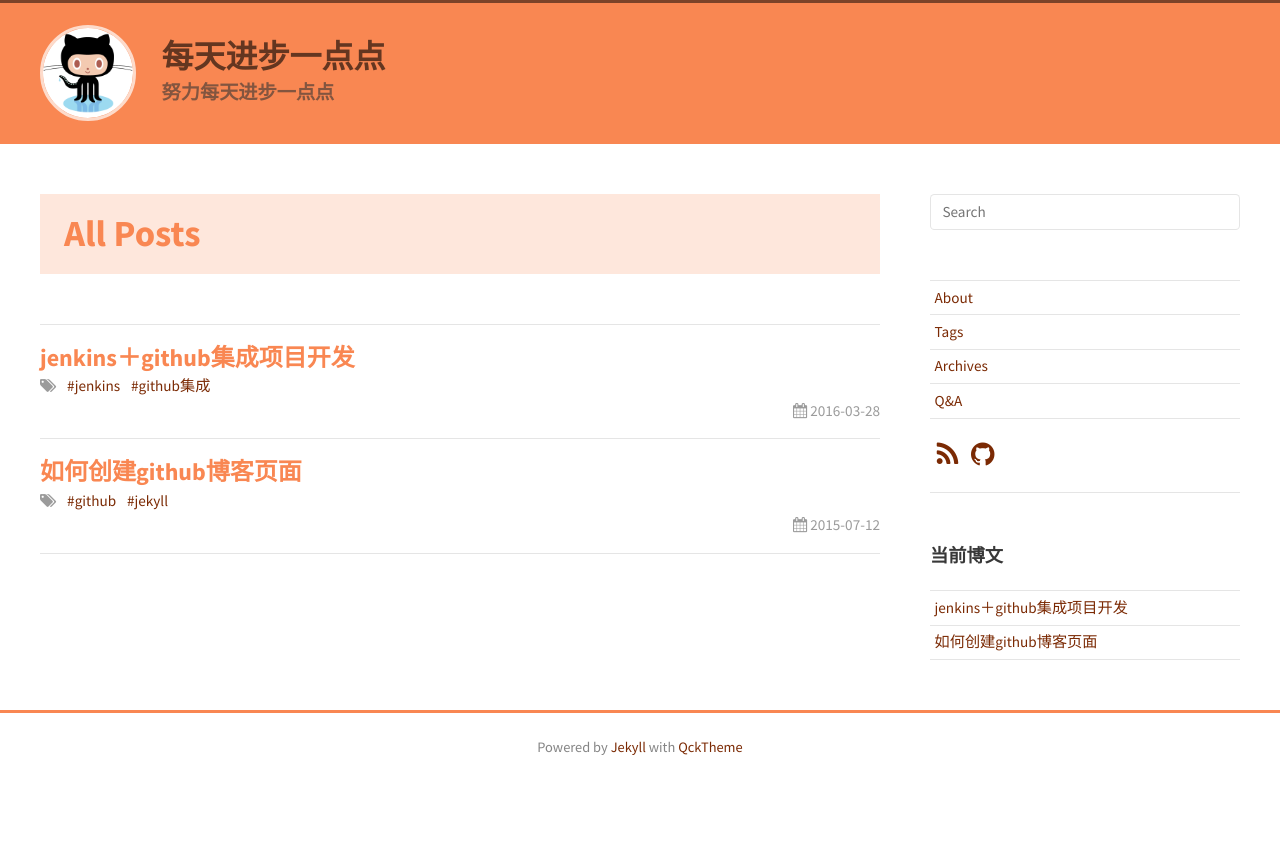
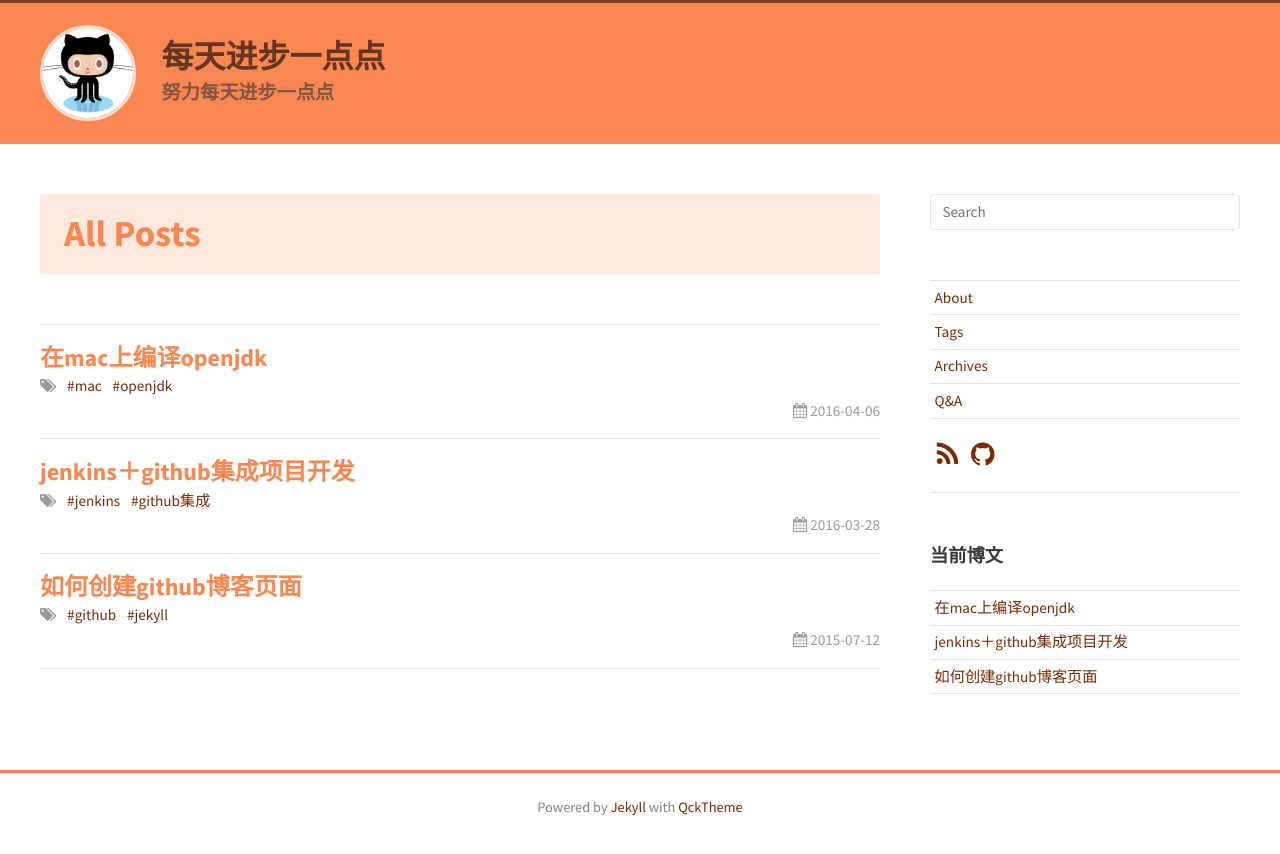
Before and after one commit to xiagn825/xiagn825.github.io, a Jekyll site: the page built from _pages/archives-all.html, in a window 1280 px wide. Shown: the top 854 px of the page. Built offline with Jekyll 4.4.1, drawn with Linux system fonts in a browser that asks for light colours; nearby versions of some CDN libraries; part of the change alters nothing that is shown.

Commit message:
mac下编译java源码提交

```diff
--- a/_config.yml
+++ b/_config.yml
@@ -93,7 +93,7 @@ include: ["_pages"]
 markdown: kramdown
 redcarpet:
   extensions: ["autolink", "fenced_code_blocks", "strikethrough", "superscript", "with_toc_data", "tables", "footnotes", "no_intra_emphasis"]
-highlighter: pygments
+highlighter: rouge
 
 excerpt_separator: <!--more-->
 
--- /dev/null
+++ b/_posts/2016-04-06-blog.md
@@ -0,0 +1,136 @@
+---
+layout: post
+title: 在mac上编译openjdk
+tags: mac openjdk
+---
+
+##参考
+
+http://gvsmirnov.ru/blog/tech/2014/02/07/building-openjdk-8-on-osx-maverick.html#getting-started
+
+## 前言
+
+最近面试经常被文档java垃圾回收，虚拟机相关的问题，想想自己早前买了一本《深入理解Java虚拟机》从来没有好好看过，现在开始带着问题把它好好读读。不过按照书中的方法编译openjdk不成功。参考了上面的链接终于完成了编译。
+
+## 步骤
+
+### 一.源码安装包准备
+
+* [homebrew](http://brew.sh/),mac系统的包管理器
+* [mercurial](https://www.mercurial-scm.org/),openJDK的代码版本管理工具，从来没用过。。。
+
+	可以使用brew安装。
+
+		brew install mercurial
+
+  有了代码管理工具就可以下载源码了
+
+  		hg clone http://hg.openjdk.java.net/jdk8/jdk8 openjdk8
+
+  全部clone到本地后，进入openjdk8目录，打开README文件，发现上面语句下载的只是java根资源下面的内容，按照提示还需要继续下载其他资源
+
+  		cd openjdk8 && sh ./get_source.sh
+
+  	继续看README的介绍
+
+  	编译java还需要：
+
+  	* make的版本再3.81以上
+  	* 需要jdk7u7版本以上的Jdk
+
+  更详细的一些信息需要看README-builds.html文件。
+
+### 二.配置环境准备
+
+README-builds.html文件里面说明了在linux，solaris，windows，mac4种主要系统种编译Java的环境参考。
+其中对mac的说明很少
+
+	Install XCode 4.5.2 and also install the "Command line tools" found under the preferences pane "Downloads"
+
+只有上面这一句，看似很简单其实不然，因为xcode 4.5是很老的mac系统使用的，目前新的系统已经无法安装了。。。而最新版本的xcode因为gcc版本的问题，无法编译java源码，直接编译会出现下面的错误。
+
+	configure: error: GCC compiler is required. Try setting --with-tools-dir.
+
+所以我们需要使用其他的gcc来代替默认的，
+
+
+	brew install homebrew/dupes/apple-gcc42
+	sudo mkdir /usr/bin/backup && sudo mv /usr/bin/gcc /usr/bin/g++ /usr/bin/backup
+	$ sudo ln -s /usr/local/Cellar/apple-gcc42/4.2.1-5666.3/bin/gcc-4.2 /usr/bin/gcc
+	$ sudo ln -s /usr/local/Cellar/apple-gcc42/4.2.1-5666.3/bin/g++-4.2 /usr/bin/g++
+
+之后执行
+
+	bash ./configure
+
+可能会出现这个错误
+
+	configure: error: Could not find freetype!
+	configure exiting with result code 1
+
+这个需要你下载[xquartz](http://www.xquartz.org/),这个是绘图相关的一个软件。
+
+安装好后继续执行
+
+	bash ./configure
+
+配置成功！
+
+接下来我们可以正式编译了
+
+### 三.编译过程
+
+执行
+
+	make
+
+发现和参考的网页中出现同样的错误
+
+
+	hotspot/src/os/bsd/vm/os_bsd.cpp:1150:7: error: "__FreeBSD__" is not defined [-Werror=undef]
+	hotspot/src/os/bsd/vm/os_bsd.cpp:1152:7: error: "__OpenBSD__" is not defined [-Werror=undef]
+	hotspot/src/os/bsd/vm/os_bsd.cpp:1154:7: error: "__NetBSD__" is not defined [-Werror=undef]
+
+
+按照如下步骤解决
+
+
+	pushd hotspot
+	curl https://gist.githubusercontent.com/gvsmirnov/8664413/raw > saproc_make_fobjc_exceptions_flag_fix.patch
+	hg import saproc_make_fobjc_exceptions_flag_fix.patch
+	popd
+
+继续执行
+
+	make
+	…
+	----- Build times -------
+	Start 2014-02-06 21:20:36
+	End   2014-02-06 21:30:50
+	00:00:18 corba
+	00:06:57 hotspot
+	00:00:13 jaxp
+	00:00:18 jaxws
+	00:02:03 jdk
+	00:00:25 langtools
+	00:10:14 TOTAL
+	-------------------------
+	Finished building OpenJDK for target 'default'
+
+成功了！参考得网页里面还遇到了其他得问题，应该是不同系统和不同源码版本导致得，如果各位遇到上面描述以外得问题可以去看下。
+
+之后可以配置下环境变量使电脑使用你刚刚编译的java
+
+	vim ~/.bash_profile
+
+	export JAVA_HOME=/Users/mls-pc/projects/YourOpenJDKPath/build/macosx-x86_64-normal-server-release/jdk
+
+	source ~/.bash_profile
+
+	java -version
+
+	openjdk version "1.8.0-internal"
+	OpenJDK Runtime Environment (build 1.8.0-internal-mlspc_2016_04_02_09_03-b00)
+	OpenJDK 64-Bit Server VM (build 25.0-b70, mixed mode)
+
+自己编译的jdk会显示你编译的时间在本版后面
```
